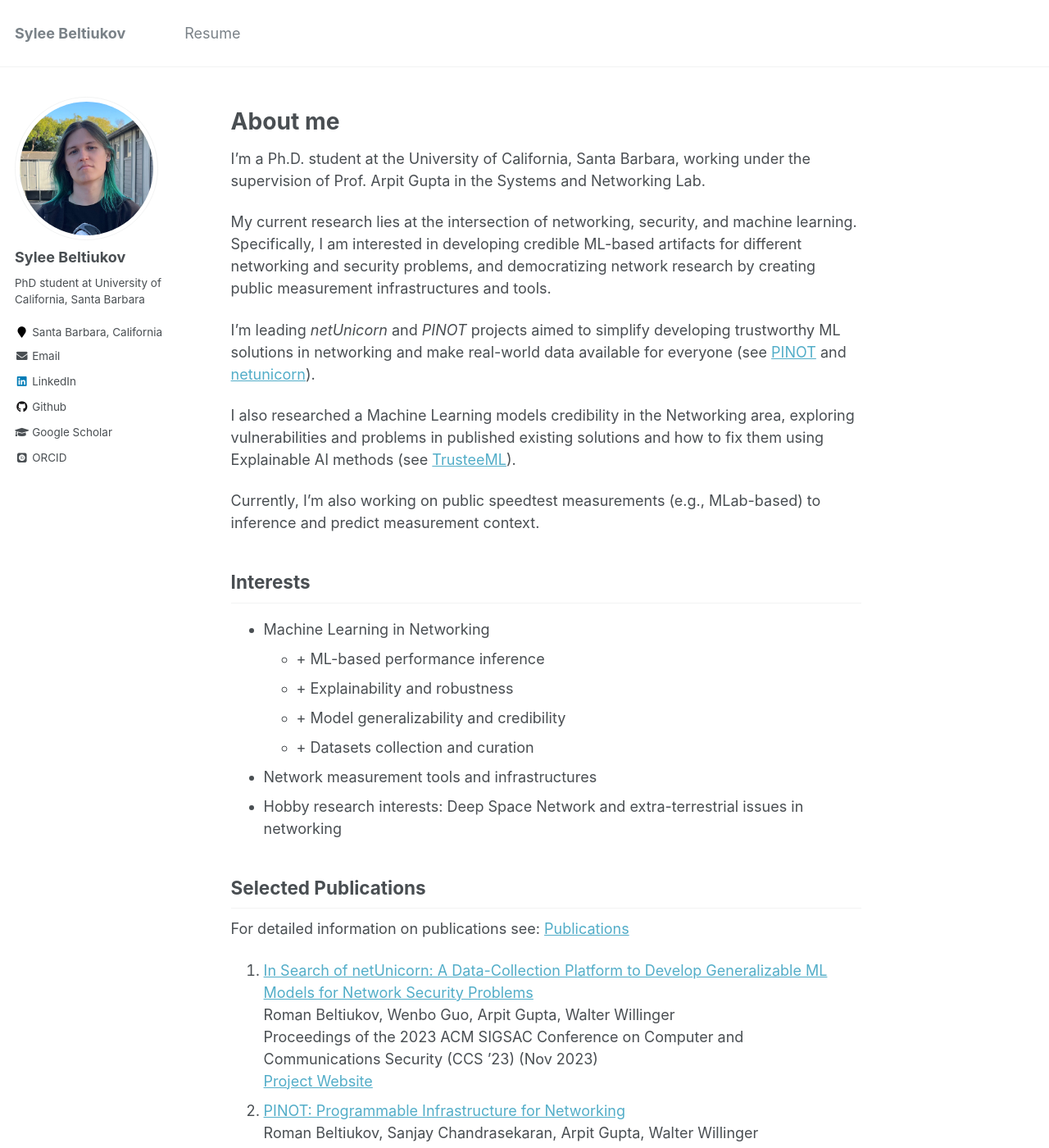
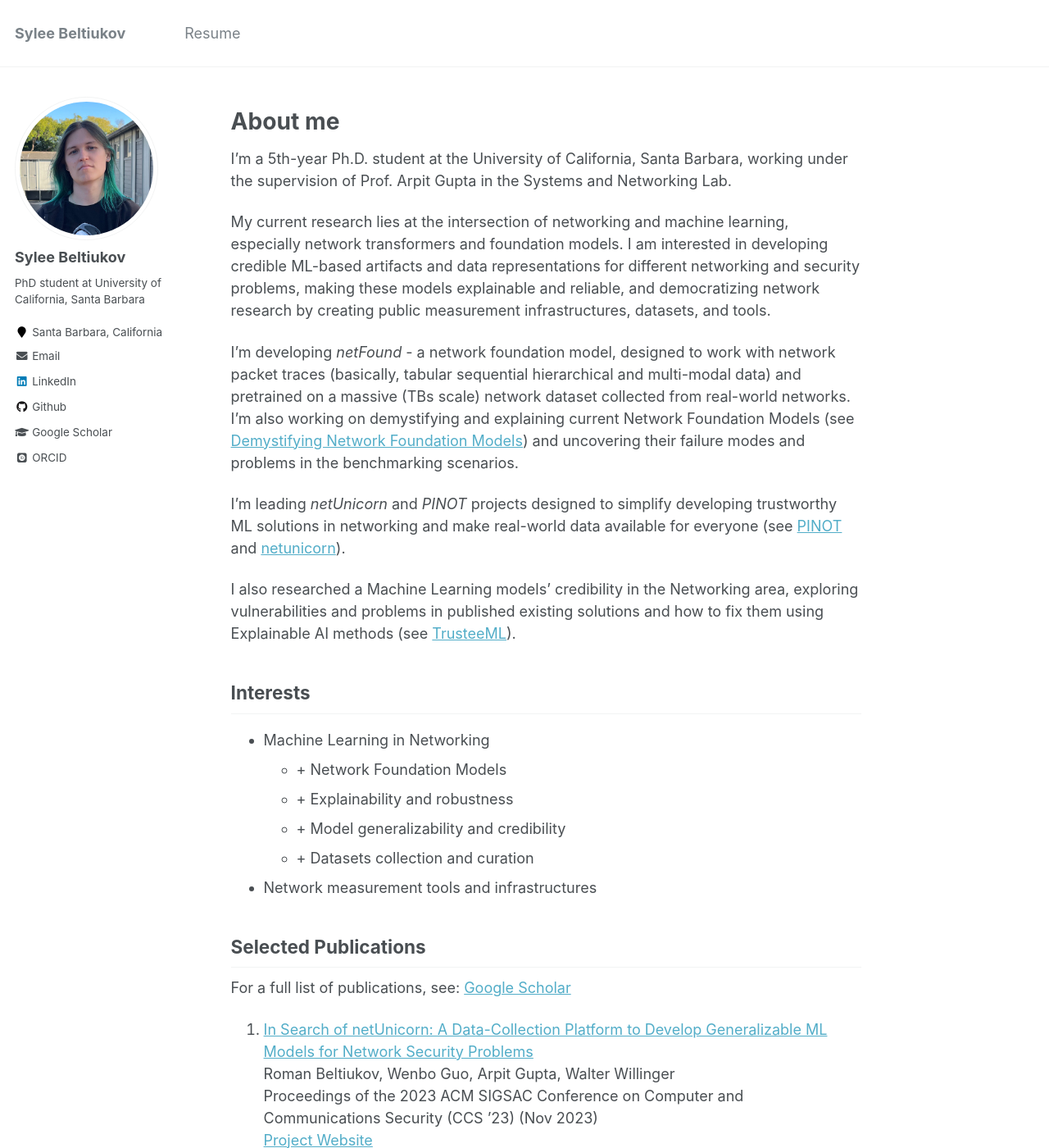
Before and after one commit to maybe-hello-world/maybe-hello-world.github.io, a Jekyll site: the page built from _pages/about.md, in a window 1280 px wide and 1400 px high. Shown: the whole window at 82% size. Built offline with Jekyll 4.4.1, drawn with Linux system fonts in a browser that asks for light colours; some web fonts are replaced; some of the changed text lies outside the part shown.

Commit message:
Update about.md

```diff
--- a/_pages/about.md
+++ b/_pages/about.md
@@ -10,33 +10,31 @@ redirect_from:
 
 # About me
 
-I'm a Ph.D. student at the University of California, Santa Barbara, working under the supervision of Prof. Arpit Gupta in the Systems and Networking Lab.
+I'm a 5th-year Ph.D. student at the University of California, Santa Barbara, working under the supervision of Prof. Arpit Gupta in the Systems and Networking Lab.
 
-My current research lies at the intersection of networking, security, and machine learning. Specifically, I
-am interested in developing credible ML-based artifacts for different networking and security problems,
-and democratizing network research by creating public measurement infrastructures and tools.
 
-I'm leading _netUnicorn_ and _PINOT_ projects aimed to simplify developing trustworthy ML solutions in networking
+
+My current research lies at the intersection of networking and machine learning, especially network transformers and foundation models. I am interested in developing credible ML-based artifacts and data representations for different networking and security problems, making these models explainable and reliable, and democratizing network research by creating public measurement infrastructures, datasets, and tools.
+
+I'm developing _netFound_ - a network foundation model, designed to work with network packet traces (basically, tabular sequential hierarchical and multi-modal data) and pretrained on a massive (TBs scale) network dataset collected from real-world networks. I'm also working on demystifying and explaining current Network Foundation Models (see [Demystifying Network Foundation Models](https://neurips.cc/virtual/2025/poster/121652)) and uncovering their failure modes and problems in the benchmarking scenarios.
+
+I'm leading _netUnicorn_ and _PINOT_ projects designed to simplify developing trustworthy ML solutions in networking
 and make real-world data available for everyone (see [PINOT](https://pinot.cs.ucsb.edu/) and [netunicorn](https://netunicorn.cs.ucsb.edu)).
 
-I also researched a Machine Learning models credibility in the Networking area, exploring vulnerabilities and problems in
+I also researched a Machine Learning models' credibility in the Networking area, exploring vulnerabilities and problems in
 published existing solutions and how to fix them using Explainable AI methods (see [TrusteeML](https://trusteeml.github.io/)).
-
-Currently, I'm also working on public speedtest measurements (e.g., MLab-based) to inference and predict measurement context.
-
 
 ## Interests
 
 * Machine Learning in Networking
-  * \+ ML-based performance inference
+  * \+ Network Foundation Models
   * \+ Explainability and robustness
   * \+ Model generalizability and credibility
   * \+ Datasets collection and curation
 * Network measurement tools and infrastructures
-* Hobby research interests: Deep Space Network and extra-terrestrial issues in networking
 
 ## Selected Publications
-For detailed information on publications see: [Publications](https://maybe-hello-world.github.io/publications/)
+For a full list of publications, see: [Google Scholar](https://scholar.google.com/citations?user=fsQzRtMAAAAJ&hl=en)
 
 <ol>
 {% assign posts = site.publications | where: "selected", true %}
@@ -67,6 +65,8 @@ For detailed information on publications see: [Publications](https://maybe-hello
 
 ## Working experience
 
+* SWE+ Intern at *Google* (Summer 2025)
+* Student Researcher at *Google* (Summer 2024)
 * On-Device ML Model Researcher at *Huawei Russia* (Mar. 2020 - Sep. 2021)
 * Junior Reinforcement Learning Researcher at *JetBrains Research* (Oct. 2019 - Jun. 2020)
 * Python tutor at *Higher School of Engineering* (Sep. 2018 - Sep. 2020)
```
Also changed, not shown: other parts of _pages/about.md (+2 -2 lines).
